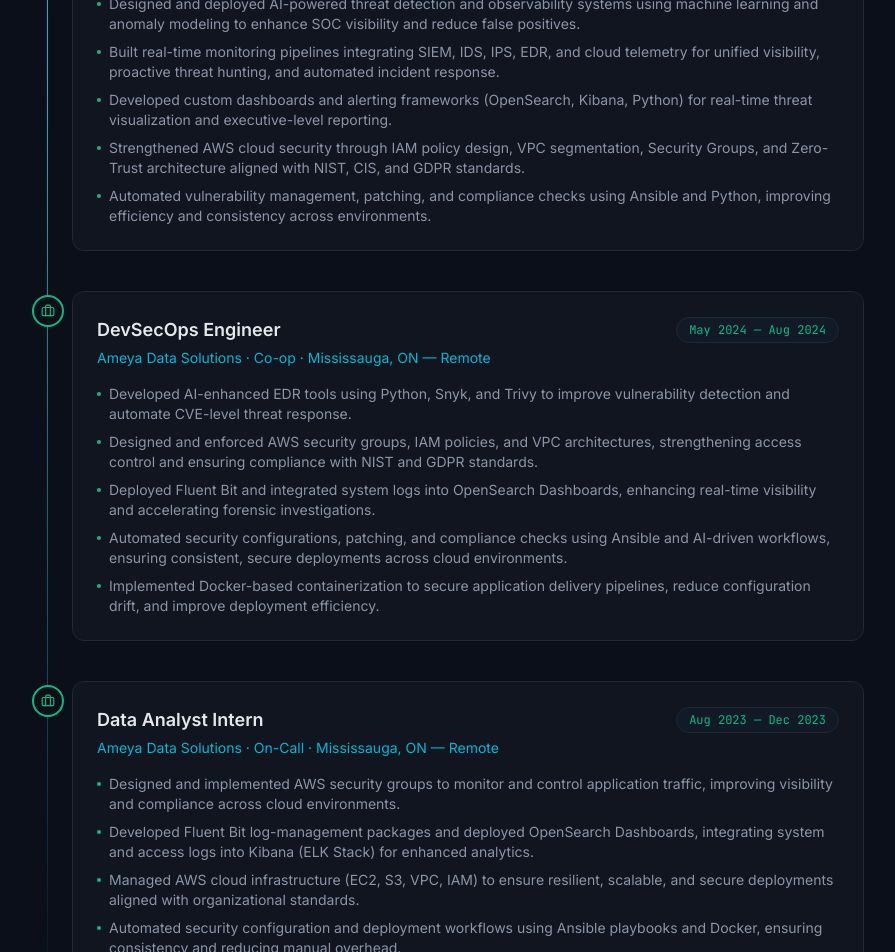
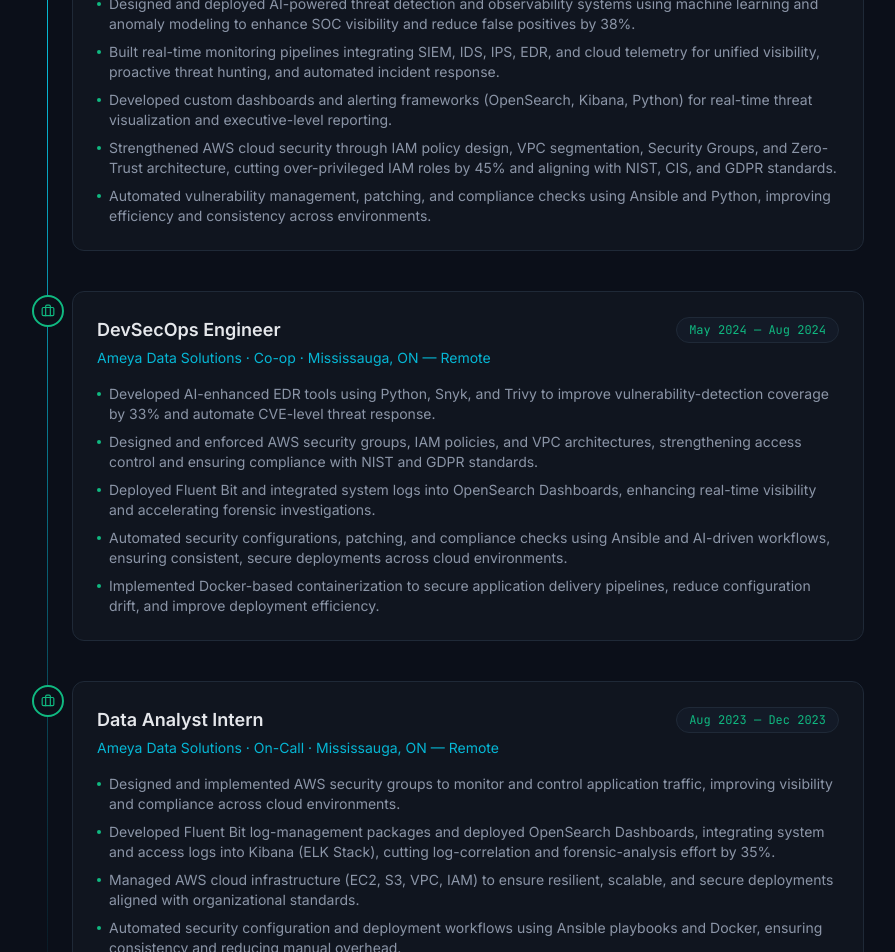
Before and after one commit to Mangesh-Bhattacharya/Mangesh-Bhattacharya.github.io, a Next.js app: page / in a window 1280 px wide. Shown: the part 5760-6712 px from the top of the page, without its empty margins (192-1087 px from the left). Built offline with nearby package versions, Linux system fonts and the light colour scheme.

Commit message:
Enhance resume with quantifiable achievements
Updated bullet points to include specific metrics for improved clarity on achievements.

```diff
--- a/src/data/resume.ts
+++ b/src/data/resume.ts
@@ -223,10 +223,10 @@
     start: "Dec 2024",
     end: "Mar 2025",
     bullets: [
-      "Designed and deployed AI-powered threat detection and observability systems using machine learning and anomaly modeling to enhance SOC visibility and reduce false positives.",
+      "Designed and deployed AI-powered threat detection and observability systems using machine learning and anomaly modeling to enhance SOC visibility and reduce false positives by 38%.",
       "Built real-time monitoring pipelines integrating SIEM, IDS, IPS, EDR, and cloud telemetry for unified visibility, proactive threat hunting, and automated incident response.",
       "Developed custom dashboards and alerting frameworks (OpenSearch, Kibana, Python) for real-time threat visualization and executive-level reporting.",
-      "Strengthened AWS cloud security through IAM policy design, VPC segmentation, Security Groups, and Zero-Trust architecture aligned with NIST, CIS, and GDPR standards.",
+      "Strengthened AWS cloud security through IAM policy design, VPC segmentation, Security Groups, and Zero-Trust architecture, cutting over-privileged IAM roles by 45% and aligning with NIST, CIS, and GDPR standards.",
       "Automated vulnerability management, patching, and compliance checks using Ansible and Python, improving efficiency and consistency across environments.",
     ],
   },
@@ -237,7 +237,7 @@
     start: "May 2024",
     end: "Aug 2024",
     bullets: [
-      "Developed AI-enhanced EDR tools using Python, Snyk, and Trivy to improve vulnerability detection and automate CVE-level threat response.",
+      "Developed AI-enhanced EDR tools using Python, Snyk, and Trivy to improve vulnerability-detection coverage by 33% and automate CVE-level threat response.",
       "Designed and enforced AWS security groups, IAM policies, and VPC architectures, strengthening access control and ensuring compliance with NIST and GDPR standards.",
       "Deployed Fluent Bit and integrated system logs into OpenSearch Dashboards, enhancing real-time visibility and accelerating forensic investigations.",
       "Automated security configurations, patching, and compliance checks using Ansible and AI-driven workflows, ensuring consistent, secure deployments across cloud environments.",
@@ -252,7 +252,7 @@
     end: "Dec 2023",
     bullets: [
       "Designed and implemented AWS security groups to monitor and control application traffic, improving visibility and compliance across cloud environments.",
-      "Developed Fluent Bit log-management packages and deployed OpenSearch Dashboards, integrating system and access logs into Kibana (ELK Stack) for enhanced analytics.",
+      "Developed Fluent Bit log-management packages and deployed OpenSearch Dashboards, integrating system and access logs into Kibana (ELK Stack), cutting log-correlation and forensic-analysis effort by 35%.",
       "Managed AWS cloud infrastructure (EC2, S3, VPC, IAM) to ensure resilient, scalable, and secure deployments aligned with organizational standards.",
       "Automated security configuration and deployment workflows using Ansible playbooks and Docker, ensuring consistency and reducing manual overhead.",
       "Conducted vulnerability assessments and system hardening across Windows, Linux, and macOS environments to strengthen endpoint security.",
```
